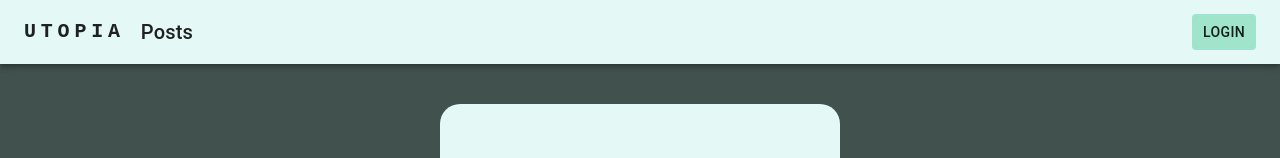
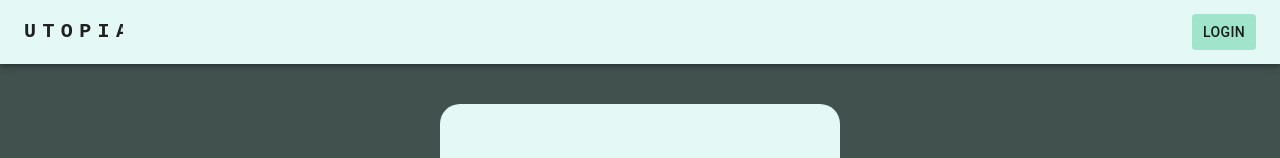
Before and after one commit to SyTW2223/E08, a React (Create React App) app in the folder client/: page /login in a window 1280 px wide. Shown: the top 158 px of the page. Built offline with nearby package versions, Linux system fonts and the light colour scheme.

Commit message:
Navbar fixed

```diff
--- a/client/src/components/Login.js
+++ b/client/src/components/Login.js
@@ -18,10 +18,12 @@ export const Login = () => {
 
   const dispatch = useDispatch();
 
-  const handleLogin = () => {
+  const handleLogin = (e) => {
+    e.preventDefault();
+    setLoading(true);
+
     dispatch(login(accountName, password))
       .then(() => {
-        setLoading(true);
         navigate("/");
       })
       .catch(() => {
@@ -35,7 +37,7 @@ export const Login = () => {
 
   return (
     <div className="login">
-      <form className="loginForm">
+      <form className="loginForm" onSubmit={handleLogin}>
         <Box
           display="flex"
           color="primary"
@@ -71,13 +73,13 @@ export const Login = () => {
             onChange={(e) => setPassword(e.target.value)}
           />
           <LoadingButton
+            type="submit"
             color="inherit"
             sx={{
               marginTop: 2,
               borderRadius: 3,
               backgroundColor: 'primary.light'
             }}
-            onClick={handleLogin}
             loading={loading}
             variant="contained"
           >
--- a/client/src/components/Navbar.js
+++ b/client/src/components/Navbar.js
@@ -4,15 +4,27 @@ import Box from '@mui/material/Box';
 import Toolbar from '@mui/material/Toolbar';
 import Typography from '@mui/material/Typography';
 import Button from '@mui/material/Button';
+import Grid from '@mui/material/Grid';
 
-import { Link } from 'react-router-dom';
+import { Link, useLocation } from 'react-router-dom';
 import { useDispatch, useSelector } from 'react-redux';
+
 import { logout } from '../actions/auth';
+import { clearMessage } from  "../actions/message";
 
 export default function ButtonAppBar() {
 
   const { isLoggedIn } = useSelector(state => state.auth);
   const dispatch = useDispatch();
+
+  let location = useLocation();
+
+  React.useEffect(() => {
+    if (["/login", "/register"].includes(location.pathname)) {
+      // Se limpia los mensajes del servidor después de renderizar
+      dispatch(clearMessage());
+    }
+  }, [dispatch, location]);
 
   const handleLogout = React.useCallback(() => {
     dispatch(logout());
@@ -27,43 +39,34 @@ export default function ButtonAppBar() {
             noWrap
             component={Link} to='/'
             sx={{
-              mr: 2,
+              mr: 3,
               display: { xs: 'none', md: 'flex' },
               fontFamily: 'monospace',
               fontWeight: 700,
-              letterSpacing: '.3rem',
+              letterSpacing: '.4rem',
               color: 'inherit',
               textDecoration: 'none',
             }}
           >
             UTOPIA
           </Typography>
-          <Typography
-            variant="h6"
-            component="div"
-            sx={{ flexGrow: 1 }}
-          >
-            Posts
-          </Typography>
 
           {isLoggedIn
-            ? <div>
-                <Typography>
-                  Estas logeado
+            ? <Grid container justifyContent="flex-end">
+                <Typography variant="h6" component="div" sx={{ flexGrow: 1 }}>
+                  Welcome
                 </Typography>
                 <Button
                   onClick={handleLogout}
                   component={Link} to="/login"
-                  color="inherit"
-                  sx={{
-                    color: 'inherit',
-                    backgroundColor: 'primary.light'
-                  }}
+                  color="error"
+                  variant='outlined'
                 >
                   Sign out
                 </Button>
-              </div>
-            : <Button
+              </Grid>
+            : <Grid container justifyContent="flex-end">
+                <Button
                   component={Link} to='/login'
                   color="inherit"
                   sx={{
@@ -73,6 +76,7 @@ export default function ButtonAppBar() {
                 >
                   Login
                 </Button>
+              </Grid>
           }
         </Toolbar>
       </AppBar>
--- a/client/src/components/Register.js
+++ b/client/src/components/Register.js
@@ -14,7 +14,9 @@ export const Register = () => {
   const { message } = useSelector(state => state.message);
   const dispatch = useDispatch();
 
-  const handleRegister = () => {
+  const handleRegister = (e) => {
+    e.preventDefault();
+
     dispatch(register(username, accountName, email, password))
       .then(() => {
         setUserCreated(true);
@@ -25,7 +27,7 @@ export const Register = () => {
 
   return (
     <div className="register">
-      <form className="registerForm">
+      <form className="registerForm" onSubmit={handleRegister}>
         <Box
           display="flex"
           color="primary"
@@ -79,6 +81,7 @@ export const Register = () => {
             onChange={(e) => setPassword(e.target.value)}
           />
           <Button
+            type="submit"
             variant="contained"
             color="inherit"
             sx={{
@@ -86,7 +89,6 @@ export const Register = () => {
               borderRadius: 3,
               backgroundColor: 'primary.light'
             }}
-            onClick={handleRegister}
           >
             Sign Me Up
           </Button>
```
Lines whose indentation alone changed are shown as unchanged.
